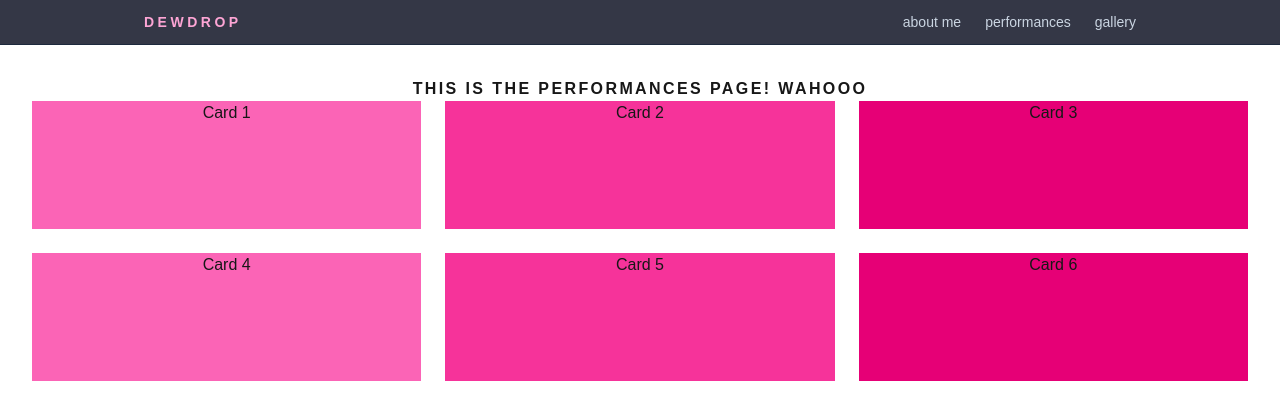
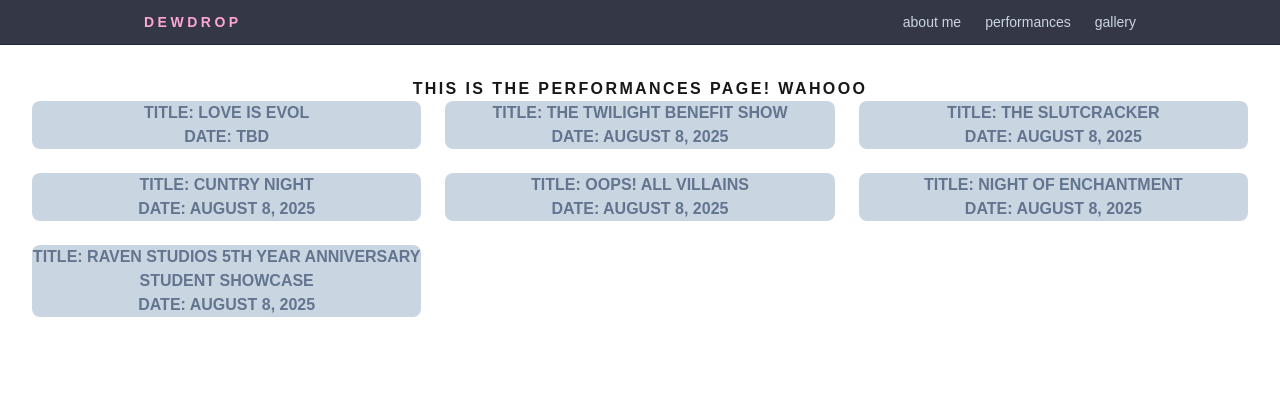
Before and after one commit to jairasdz/dewdrop-portfolio, a Next.js app: page /performances in a window 1280 px wide. Shown: the top 420 px of the page. Built offline with nearby package versions, Linux system fonts and the light colour scheme.

Commit message:
created unique performance cards

```diff
--- /dev/null
+++ b/src/app/components/PerformanceCard.tsx
@@ -0,0 +1,19 @@
+import Link from "next/link"
+
+type PerformanceCardProps = {
+    title: string,
+    date: string,
+}
+
+export default function PerformanceCard({ title, date }: PerformanceCardProps) {
+    return (
+        <div className="text-center uppercase text-slate-500 font-bold bg-slate-300 rounded-lg">
+            <h2>
+                title: {title}
+            </h2>
+            <p>
+                date: {date}
+            </p>
+        </div>
+    );
+}
--- a/src/app/performances/page.tsx
+++ b/src/app/performances/page.tsx
@@ -1,17 +1,20 @@
+import PerformanceCard from "../components/PerformanceCard";
+
 export default function Performances() {
     return (
         <main className="p-8">
             <h1 className="flex flex-col items-center font-bold text-center uppercase tracking-[0.15em]">
                 This is the performances page! Wahooo
             </h1>
-            <div className="grid grid-cols-1 sm:grid-cols-2 lg:grid-cols-3 gap-6 text-center">
+            <div className="grid grid-cols-1 sm:grid-cols-2 lg:grid-cols-3 gap-6 text-center ">
                 {/* {cards go here } */}
-                <div className="bg-pink-400 h-32">Card 1</div>
-                <div className="bg-pink-500 h-32">Card 2</div>
-                <div className="bg-pink-600 h-32">Card 3</div>
-                <div className="bg-pink-400 h-32">Card 4</div>
-                <div className="bg-pink-500 h-32">Card 5</div>
-                <div className="bg-pink-600 h-32">Card 6</div>
+                <PerformanceCard title="LOVE IS EVOL" date="TBD"/>
+                <PerformanceCard title="The Twilight Benefit Show" date="August 8, 2025"/>
+                <PerformanceCard title="The SlutCracker" date="August 8, 2025"/>
+                <PerformanceCard title="CUNTRY Night" date="August 8, 2025"/>
+                <PerformanceCard title="OOPS! All Villains" date="August 8, 2025"/>
+                <PerformanceCard title="Night Of Enchantment" date="August 8, 2025"/>
+                <PerformanceCard title="Raven Studios 5th Year Anniversary Student Showcase" date="August 8, 2025"/>
             </div>
 
         </main>
```
